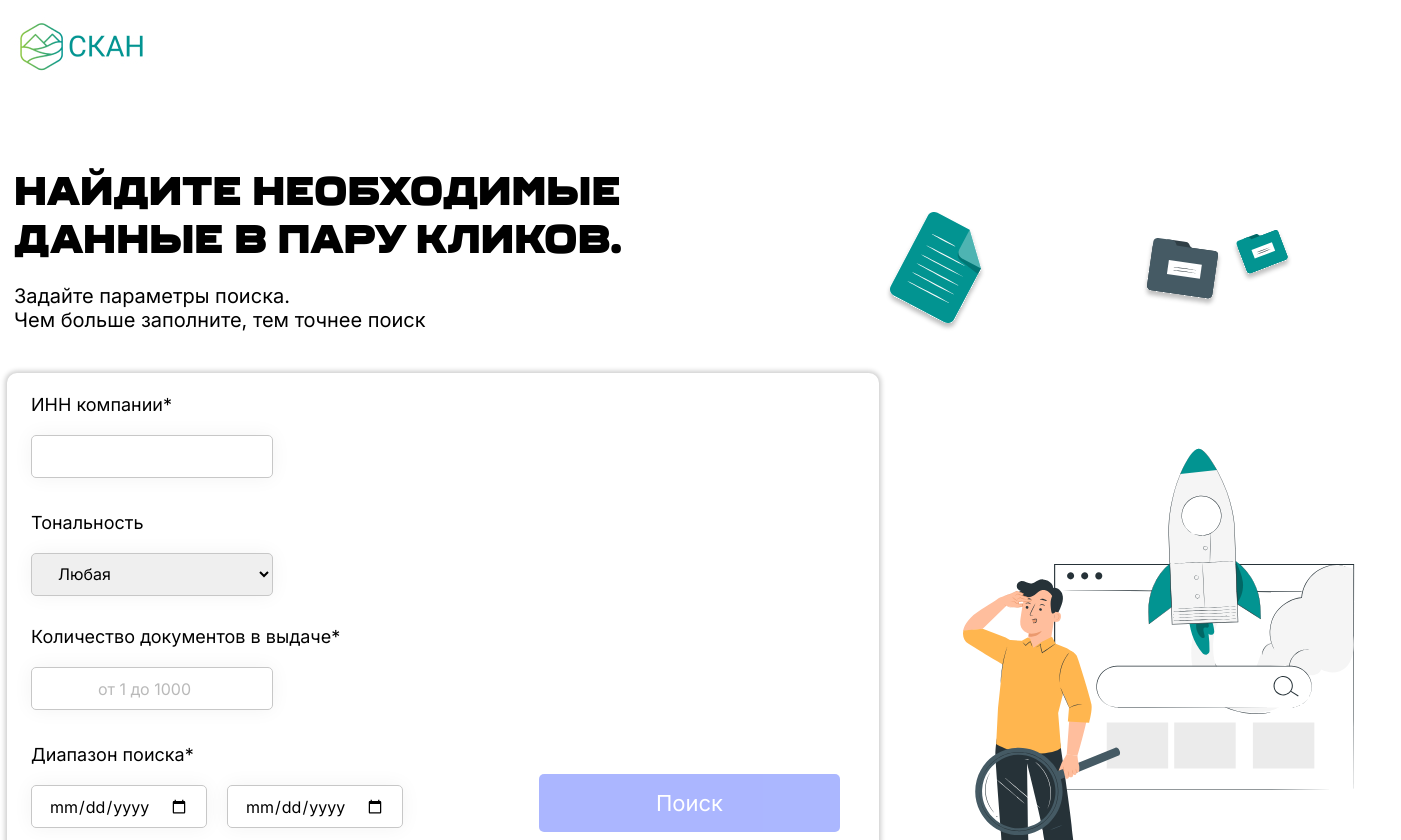
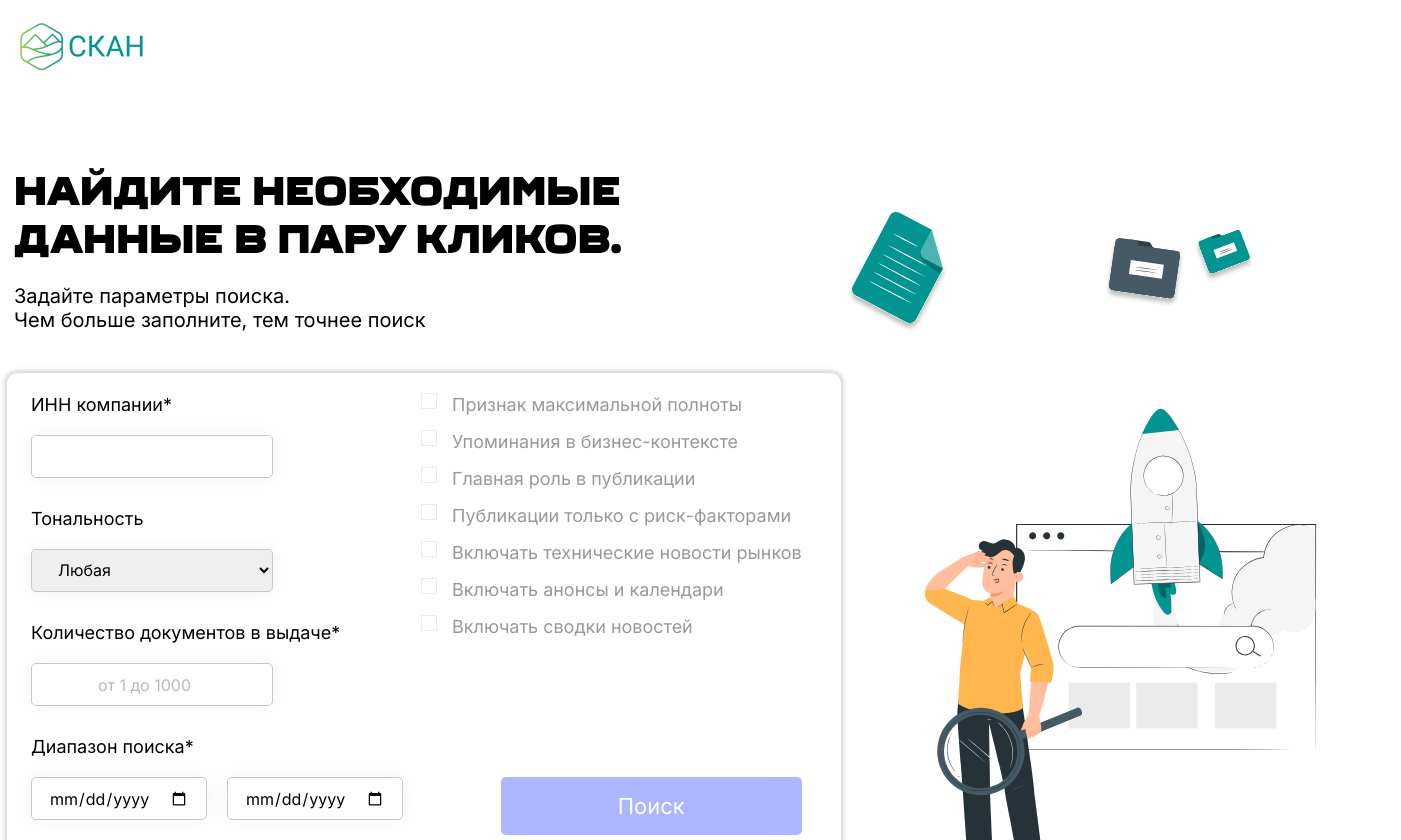
Before and after one commit to Ararat-M/SCAN, a React app: page /search in a window 1280 px wide. Shown: the top 840 px of the page, 1401 px wide, since content can reach past the window. Built offline with nearby package versions, Linux system fonts and the light colour scheme.

Commit message:
updated Search

```diff
--- a/package.json
+++ b/package.json
@@ -41,6 +41,8 @@
     "webpack-dev-server": "^4.15.1"
   },
   "dependencies": {
+    "@types/axios": "^0.14.0",
+    "axios": "^1.5.0",
     "react": "^18.2.0",
     "react-dom": "^18.2.0",
     "react-router": "^6.16.0",
--- a/src/components/Search/SearchForm/SearchForm.tsx
+++ b/src/components/Search/SearchForm/SearchForm.tsx
@@ -1,30 +1,37 @@
 import { Input } from "shared/ui/Input";
 import classes from "./searchForm.module.scss";
 import { Button, ButtonTheme } from "shared/ui/Button";
-import { useState } from "react";
-import { useValueValidation } from "shared/hooks/useValueValidation";
 import { classNames } from "shared/lib/classNames";
-import { useDateValidation } from "shared/hooks/useDateValidation";
 import { useNavigate } from "react-router";
 import { Label } from "shared/ui/Lable";
 import { useInput } from "shared/hooks/useInput";
 import { useDateInput } from "shared/hooks/useDateInput";
+import { Checkbox } from "shared/ui/CheckBox/CheckBox";
+import { useState } from "react";
 
 export function SearchForm() {
   const navigate = useNavigate();
-
+  // inputs
   const [innInput] = useInput("", { required: true });
   const [quantityInput] = useInput("", { required: true, minValue: 1, maxValue: 1000 });
   const [tonalityInput] = useInput("any");
-
+  // date inputs
   const [startDateInput] = useDateInput("", { required: true });
   const [endDateInput] = useDateInput("", { required: true });
+  // checkboxes
+  const [maxFullness, setMaxFullness] = useState(false);
+  const [businessСontexts, setBusinessСontexts] = useState(false);
+  const [mainRole, setMainRole] = useState(false);
+  const [onlyRiskFactor, setOnlyRiskFactor] = useState(false);
+  const [techNews, setTechNews] = useState(false);
+  const [notice, setNotice] = useState(false);
+  const [newsReports, setNewsReports] = useState(false);
 
   const dateNotCorrect = +startDateInput.date > +endDateInput.date;
-  const formNotCorrect =  innInput.isError || innInput.isError || endDateInput.isError || startDateInput.isError;
+  const formNotCorrect =  innInput.isError || quantityInput.isError || endDateInput.isError || startDateInput.isError;
 
   function redirectToResult() {
-    navigate(`/result?inn=${innInput.value}&tonality=${tonalityInput.value}&quantity=${quantityInput.value}`)
+    navigate(`/result?inn=${innInput.value}&tonality=${tonalityInput.value}&quantity=${quantityInput.value}&start=${startDateInput.value}&end=${endDateInput.value}`)
   }
 
   return (
@@ -100,19 +107,56 @@ export function SearchForm() {
               errorMsg={endDateInput.errorMsg}
             />
 
-            {dateNotCorrect && <span>Введите корректные данные</span>}
+            {dateNotCorrect && <span className={classes["input-date-error"]}>Введите корректные данные</span>}
           </div>
         </Label>
       </div>
 
       <div className={classes["checkbox-field"]}>
-
+        <Checkbox
+          checked={maxFullness}
+          setCheked={setMaxFullness}
+          label="Признак максимальной полноты"
+        />
+        <Checkbox
+          checked={businessСontexts}
+          setCheked={setBusinessСontexts}
+          label="Упоминания в бизнес-контексте"
+        />
+        <Checkbox
+          checked={mainRole}
+          setCheked={setMainRole}
+          label="Главная роль в публикации"
+        />
+        <Checkbox
+          checked={onlyRiskFactor}
+          setCheked={setOnlyRiskFactor}
+          label="Публикации только с риск-факторами"
+        />
+        <Checkbox
+          checked={techNews}
+          setCheked={setTechNews}
+          label="Включать технические новости рынков"
+        />
+        <Checkbox
+          checked={notice}
+          setCheked={setNotice}
+          label="Включать анонсы и календари"
+        />
+        <Checkbox
+          checked={newsReports}
+          setCheked={setNewsReports}
+          label="Включать сводки новостей"
+        />
       </div>
 
-      {formNotCorrect
-        ? <Button disabled className={classes["submit-btn"]} type="submit" theme={ButtonTheme.SECONDARY}>Поиск</Button>
-        : <Button className={classes["submit-btn"]} type="submit" theme={ButtonTheme.SECONDARY} onClick={(e) => {e.preventDefault(); redirectToResult()}}>Поиск</Button>
-      }
+      <div className={classes["input-submit-field"]}>
+        {formNotCorrect
+          ? <Button disabled className={classes["submit-btn"]} type="submit" theme={ButtonTheme.SECONDARY}>Поиск</Button>
+          : <Button className={classes["submit-btn"]} type="submit" theme={ButtonTheme.SECONDARY} onClick={(e) => {e.preventDefault(); redirectToResult()}}>Поиск</Button>
+        }
+        <span className={classes["form-info"]}>* Обязательные к заполнению поля</span>
+      </div>
     </form>
   );
 }
--- a/src/components/Search/SearchForm/searchForm.module.scss
+++ b/src/components/Search/SearchForm/searchForm.module.scss
@@ -2,6 +2,7 @@
   display: grid;
   grid-template-columns: auto auto;
   grid-template-rows: auto auto;
+  column-gap: 19px;
 }
 
 .input-field {
@@ -15,29 +16,33 @@
 }
 
 .input-date-field {
+  position: relative;
+  padding-bottom: 24px;
   display: flex;
   flex-direction: row;
   column-gap: 20px;
 }
 
 .checkbox-field {
+  width: fit-content;
+  display: flex;
+  flex-direction: column;
+  text-wrap: nowrap;
+  row-gap: 16px;
   grid-column-start: 2;
   grid-column-end: 3;
   grid-row-start: 1;
   grid-row-end: 2;
 }
 
-.submit-btn {
+.input-submit-field {
+  position: relative;
   align-self: end;
   justify-self: end;
-  height: fit-content;
-  width: fit-content;
-  padding: 16px 117px;
   grid-column-start: 2;
   grid-column-end: 3;
   grid-row-start: 2;
   grid-row-end: 3;
-  font-size: 22px;
 }
 
 .input {
@@ -64,3 +69,26 @@
   width: 176px;
   height: 43px;
 }
+
+.input-date-error {
+  display: block;
+  position: absolute;
+  right: 0;
+  left: 0;
+  bottom: 0;
+  text-align: center;
+  color: rgb(255 89 89);
+}
+
+.submit-btn {
+  margin-bottom: 9px;
+  padding: 16px 117px;
+  font-size: 22px;
+}
+
+.form-info {
+  display: block;
+  position: absolute;
+  font-size: 14px;
+  color: #949494;
+}
--- a/src/components/Search/search.module.scss
+++ b/src/components/Search/search.module.scss
@@ -24,11 +24,6 @@
 }
 
 .form-container {
-  display: flex;
-  flex-direction: column;
-  justify-self: start;
-  min-width: 872px;
-  min-height: 543px;
   padding: 21px 39px 32px 24px;
   grid-column-start: 1;
   grid-row-start: 2;
--- /dev/null
+++ b/src/shared/ui/CheckBox/CheckBox.tsx
@@ -0,0 +1,31 @@
+import { classNames } from "shared/lib/classNames";
+import classes from "./checkbox.module.scss";
+import { Dispatch, SetStateAction, type InputHTMLAttributes } from "react";
+
+interface CheckboxProps extends InputHTMLAttributes<HTMLInputElement> {
+  label: string;
+  checked: boolean;
+  setCheked: Dispatch<SetStateAction<boolean>>
+}
+
+export function Checkbox({ label, checked, setCheked, ...props }: CheckboxProps) {
+
+  const mods = {
+    [classes.checked]: checked ?? false
+  }
+
+  return (
+    <label htmlFor={props.id} className={classNames(classes.checkbox, [], mods)}>
+      <input
+        type="checkbox"
+        checked={checked}
+        id={props.id}
+        name={props.name}
+        onChange={() => setCheked((prev) => !prev)}
+      />
+      <span className={classes.label}>
+        {label}
+      </span>
+    </label>
+  );
+}
--- /dev/null
+++ b/src/shared/ui/CheckBox/checkbox.module.scss
@@ -0,0 +1,45 @@
+.checkbox {
+  display: flex;
+  font-size: 18px;
+  column-gap: 1rem;
+  opacity: 0.4;
+  cursor: pointer;
+}
+
+.checked {
+  opacity: 1;
+}
+
+/* custom checkbox */
+input[type="checkbox"] {
+  cursor: pointer;
+  -webkit-appearance: none;
+  -moz-appearance: none;
+  appearance: none;
+  background: none;
+  height: 14px;
+  width: 14px;
+  outline: 1px solid rgb(128 128 128 / 40%);
+  color: white;
+
+  &:checked {
+    outline: 1px solid var(--primary-black);
+  }
+
+  &:after {
+    content: ' ';
+    position: relative;
+    left: 40%;
+    top: 20%;
+    width: 15%;
+    height: 40%;
+    border: solid rgb(121, 235, 15);
+    border-width: 0 2px 2px 0;
+    transform: rotate(40deg);
+    display: none;
+  }
+
+  &:checked:after {
+    display: block;
+  }
+}
--- a/src/shared/ui/Input/input.module.scss
+++ b/src/shared/ui/Input/input.module.scss
@@ -4,7 +4,6 @@
 }
 
 .input {
-  margin-bottom: 4px;
   padding: 4px 17px;
   background-color: transparent;
   border: 1px solid #C7C7C7;
@@ -26,8 +25,7 @@
 .error-msg {
   display: block;
   position: absolute;
-  margin-right: auto;
-  margin-left: auto;
+  margin-top: 4px;
   left: 0;
   right: 0;
   text-align: center;
```
Also changed, not shown: 1 other file (tests, documents, lock files or other folders).
